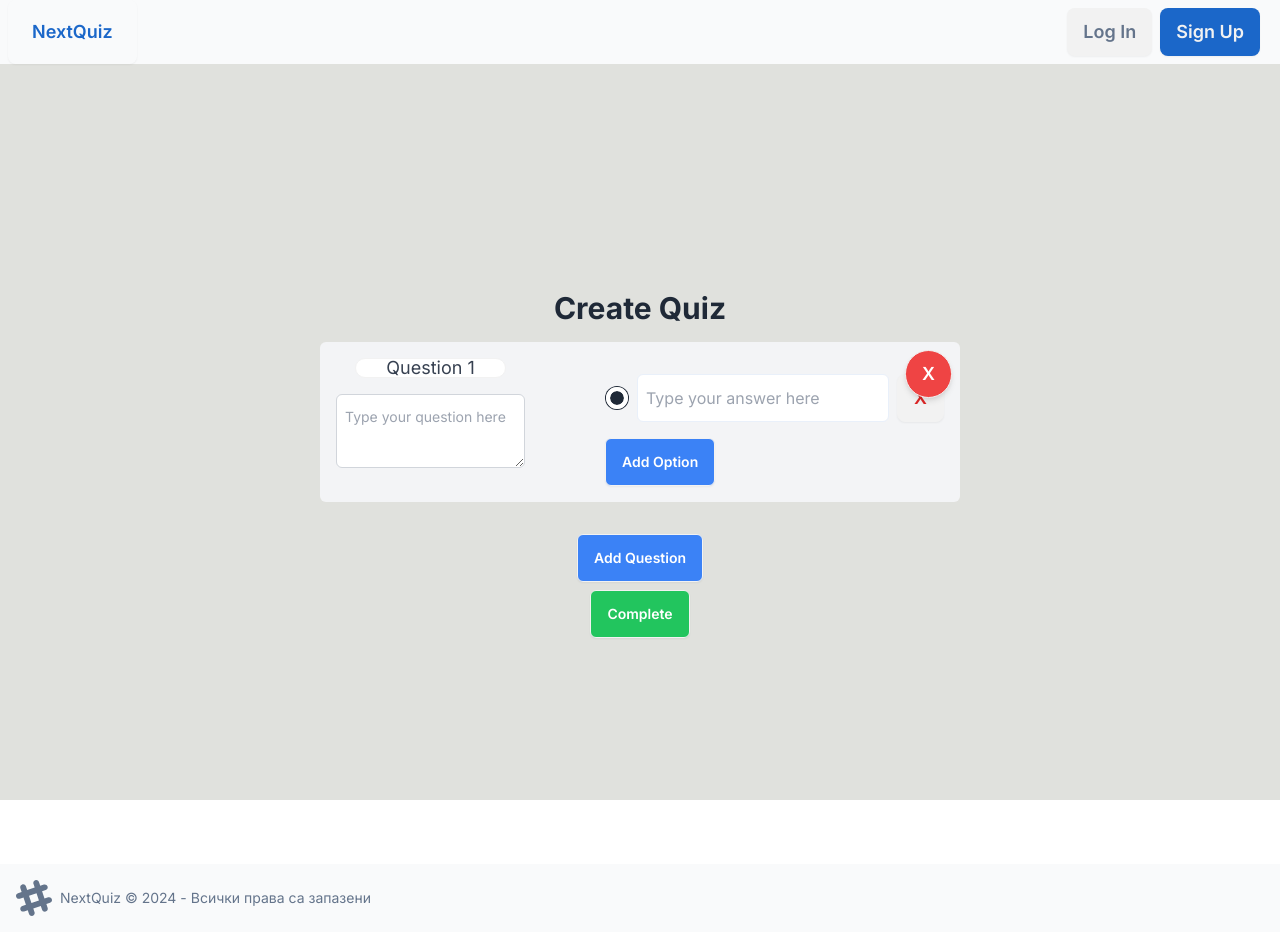
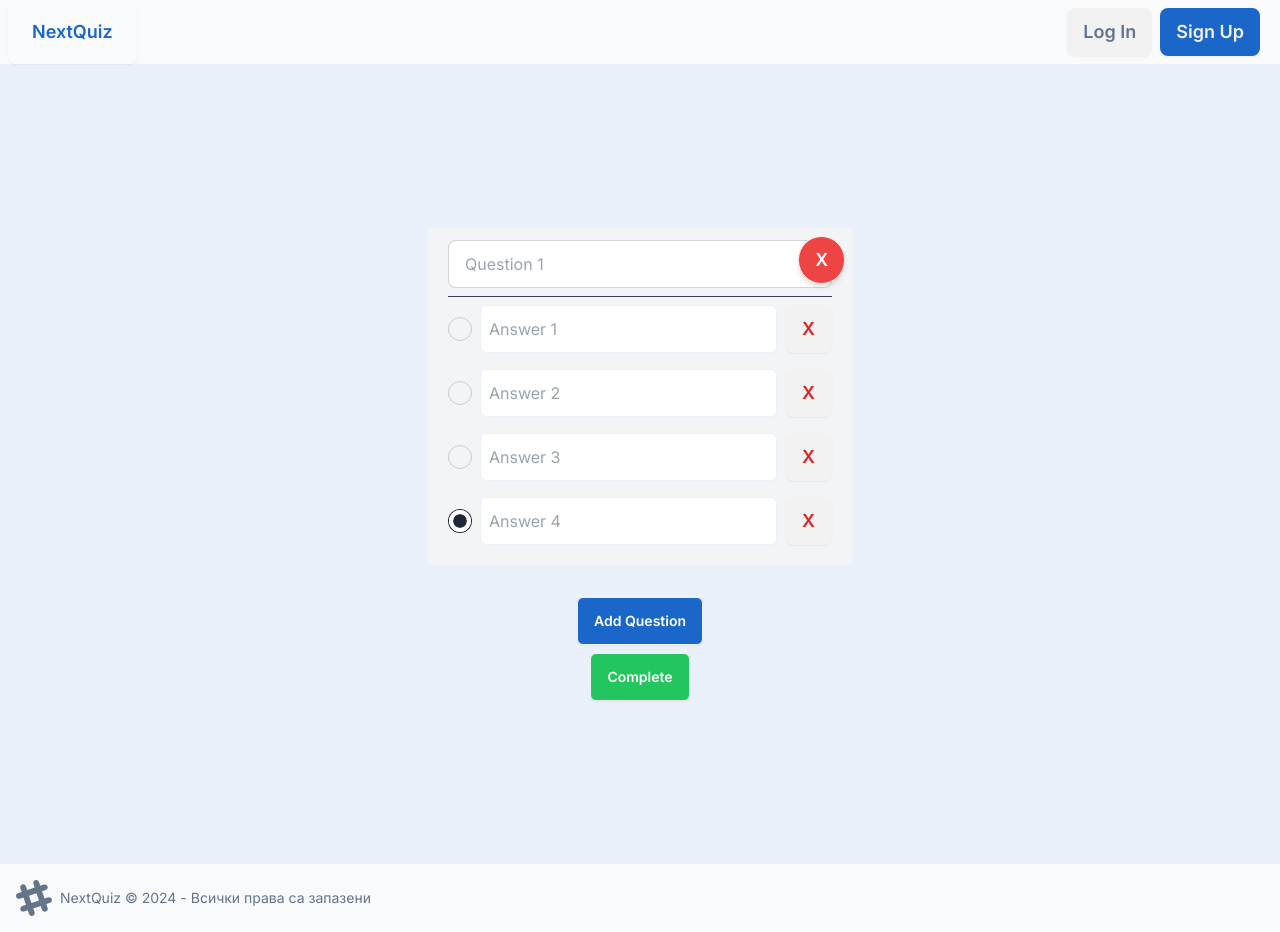
Before and after one commit to RosenIgn/NextQuiz, a Next.js app in the folder QuizApp/Client/quiz-app/: page /createQuiz in a window 1280 px wide. Built offline with nearby package versions, Linux system fonts and the light colour scheme.

Commit message:
some fixes and improvements on create quiz front end

```diff
--- a/QuizApp/Client/quiz-app/app/createQuiz/page.js
+++ b/QuizApp/Client/quiz-app/app/createQuiz/page.js
@@ -3,17 +3,24 @@ import { useState } from "react";
 
 const Page = () => {
   const [questions, setQuestions] = useState([
-    { id: Date.now(), question: "", options: [""], selectedOption: "" },
+    {
+      id: Date.now(),
+      question: "",
+      options: ["", "", "", ""],
+      selectedOption: "",
+    },
   ]);
   const [popUp, setPopUp] = useState(false);
   const [quizCode, setQuizCode] = useState("");
   const [validation, setValidation] = useState(false);
 
   const submitHandler = async () => {
+    console.log(questions);
     const isEmpty = questions.some(
       (question) =>
         question.question === "" ||
-        question.options.some((option) => option === "")
+        question.options.some((option) => option === "") ||
+        question.selectedOption?.length === 0
     );
     if (isEmpty) {
       setValidation(true);
@@ -41,7 +48,12 @@ const Page = () => {
   const addQuestion = () => {
     setQuestions([
       ...questions,
-      { id: Date.now(), question: "", options: [""], selectedOption: "" },
+      {
+        id: Date.now(),
+        question: "",
+        options: ["", "", "", ""],
+        selectedOption: "",
+      },
     ]);
   };
 
@@ -91,37 +103,36 @@ const Page = () => {
   };
 
   return (
-    <div className="flex flex-col items-center justify-center min-h-screen">
-      <h1 className="text-3xl font-bold mb-4 text-center text-gray-800">
-        Create Quiz
-      </h1>
-
+    <div className="flex flex-col items-center justify-center min-h-screen bg-light-blue">
       {questions.map((question, index) => (
-        <div key={question.id} className="relative w-1/2 mb-4">
-          <div className="flex flex-row justify-center bg-gray-100 space-y-4 rounded-md w-full p-4">
-            <div className="flex flex-col mr-20">
-              <div className="badge mb-4 w-4/5 self-center text-center text-lg text-gray-700">
-                {`Question ${index + 1}`}
-              </div>
-              <textarea
-                className="textarea flex-row text-md w-full max-h-44 mb-4 p-2 border border-gray-300 rounded-md focus:outline-none focus:border-blue-400"
+        <div key={question.id} className="relative w-1/3 mb-4">
+          <div className="flex flex-col items-center justify-center bg-gray-100 space-y-2 rounded-md w-full p-3">
+            <div className="flex flex-col">
+              <div className="border-b border-gray-700 pb-2 w-96">
+                <input
+                  type="text"
+                  placeholder={`Question ${index + 1}`}
+                  className="input input-bordered w-96 max-96 focus:outline-none focus:border-blue-400"
                   onChange={(e) =>
                     handleQuestionChange(question.id, e.target.value)
                   }
-                placeholder="Type your question here"
                   value={question.question}
-              ></textarea>
+                />
+              </div>
             </div>
 
-            <div className="space-y-2">
             {question.options.map((option, optionIndex) => (
-                <div key={optionIndex} className="flex items-center space-x-2">
+              <div
+                key={optionIndex}
+                className="flex items-center justify-between w-96 space-x-2"
+              >
+                <div className="flex flex-row items-center space-x-2 w-full">
                   <input
                     type="radio"
                     name={`radio-${question.id}`}
                     className="radio mb-2"
                     value={option}
-                    checked={question.selectedOption === option} // Set the checked state based on selectedOption
+                    checked={question.selectedOption === option}
                     onChange={(e) =>
                       handleOptionChange(
                         question.id,
@@ -131,8 +142,8 @@ const Page = () => {
                     }
                   />
                   <input
-                    className="input border-light-blue mb-2 p-2 border border-gray-300 rounded-md focus:outline-none focus:border-blue-400"
-                    placeholder="Type your answer here"
+                    className="input border-light-blue mb-2 p-2 border w-full rounded-md focus:outline-none focus:border-blue-400"
+                    placeholder={`Answer ${optionIndex + 1}`}
                     onChange={(e) =>
                       handleOptionChange(
                         question.id,
@@ -142,6 +153,7 @@ const Page = () => {
                     }
                     value={option}
                   />
+                </div>
                 <button
                   className="btn mb-2 text-lg text-red-600 font-semibold"
                   onClick={() => removeOption(question.id, optionIndex)}
@@ -152,13 +164,12 @@ const Page = () => {
             ))}
             {question.options.length <= 3 && (
               <button
-                  className="btn bg-blue-500 text-white py-2 px-4 rounded-md"
+                className="btn bg-main-blue text-white py-2 px-4 rounded-md"
                 onClick={() => addOption(question.id)}
               >
                 Add Option
               </button>
             )}
-            </div>
           </div>
           <button
             className="btn absolute bg-red-500 text-white py-2 px-4 rounded-full shadow-md text-lg top-0 right-0 mt-2 mr-2"
@@ -170,7 +181,7 @@ const Page = () => {
       ))}
 
       <button
-        className="btn bg-blue-500 text-white py-2 px-4 rounded-md mt-4"
+        className="btn bg-main-blue text-white py-2 px-4 rounded-md mt-4"
         onClick={addQuestion}
       >
         Add Question
@@ -188,7 +199,7 @@ const Page = () => {
               All fields must be filled!
             </h2>
             <button
-              className="btn bg-blue-500 text-white py-2 px-4 rounded-md"
+              className="btn bg-main-blue text-white py-2 px-4 rounded-md"
               onClick={() => setValidation(false)}
             >
               Ok
@@ -203,13 +214,13 @@ const Page = () => {
             <h1 className="text-lg font-bold">{quizCode}</h1>
             <div className="flex justify-between w-full mt-4">
               <button
-                className="btn bg-blue-500 text-white py-2 px-4 rounded-md"
+                className="btn bg-main-blue text-white py-2 px-4 rounded-md"
                 onClick={() => setPopUp(false)}
               >
                 Edit
               </button>
               <a
-                className="btn bg-blue-500 text-white py-2 px-4 rounded-md"
+                className="btn bg-main-blue text-white py-2 px-4 rounded-md"
                 href="/joinQuiz"
               >
                 ok
--- a/QuizApp/Client/quiz-app/app/joinQuiz/[id]/page.js
+++ b/QuizApp/Client/quiz-app/app/joinQuiz/[id]/page.js
@@ -128,7 +128,7 @@ const Page = () => {
             }`}
           >
             <h2 className="text-xl font-semibold mb-2">
-              Question №{index + 1}: {part.label}
+              {index + 1}. {part.label}
             </h2>
             <div className="space-y-2">
               {part.answers.map((option, index) => (
```
Lines whose indentation alone changed are shown as unchanged.
